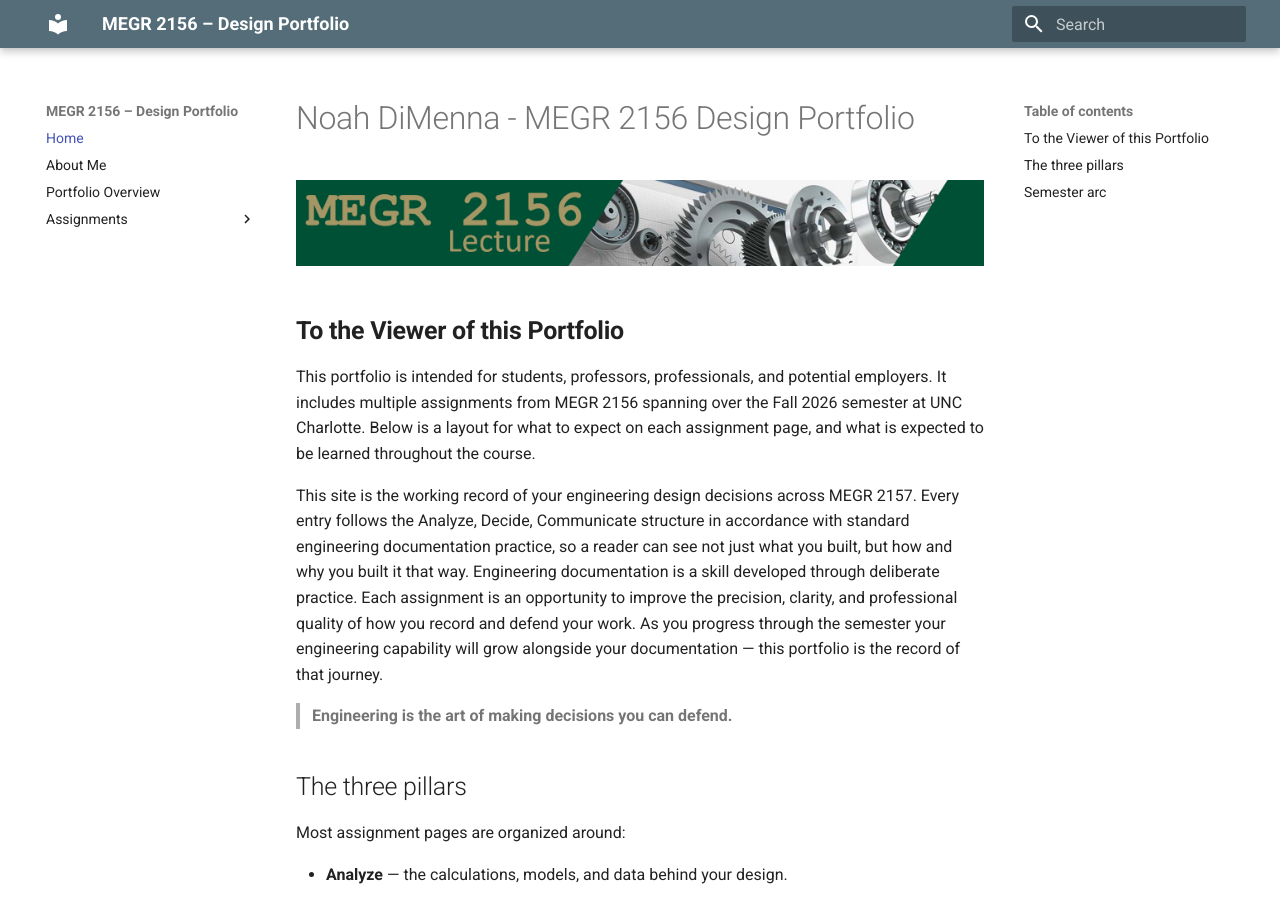
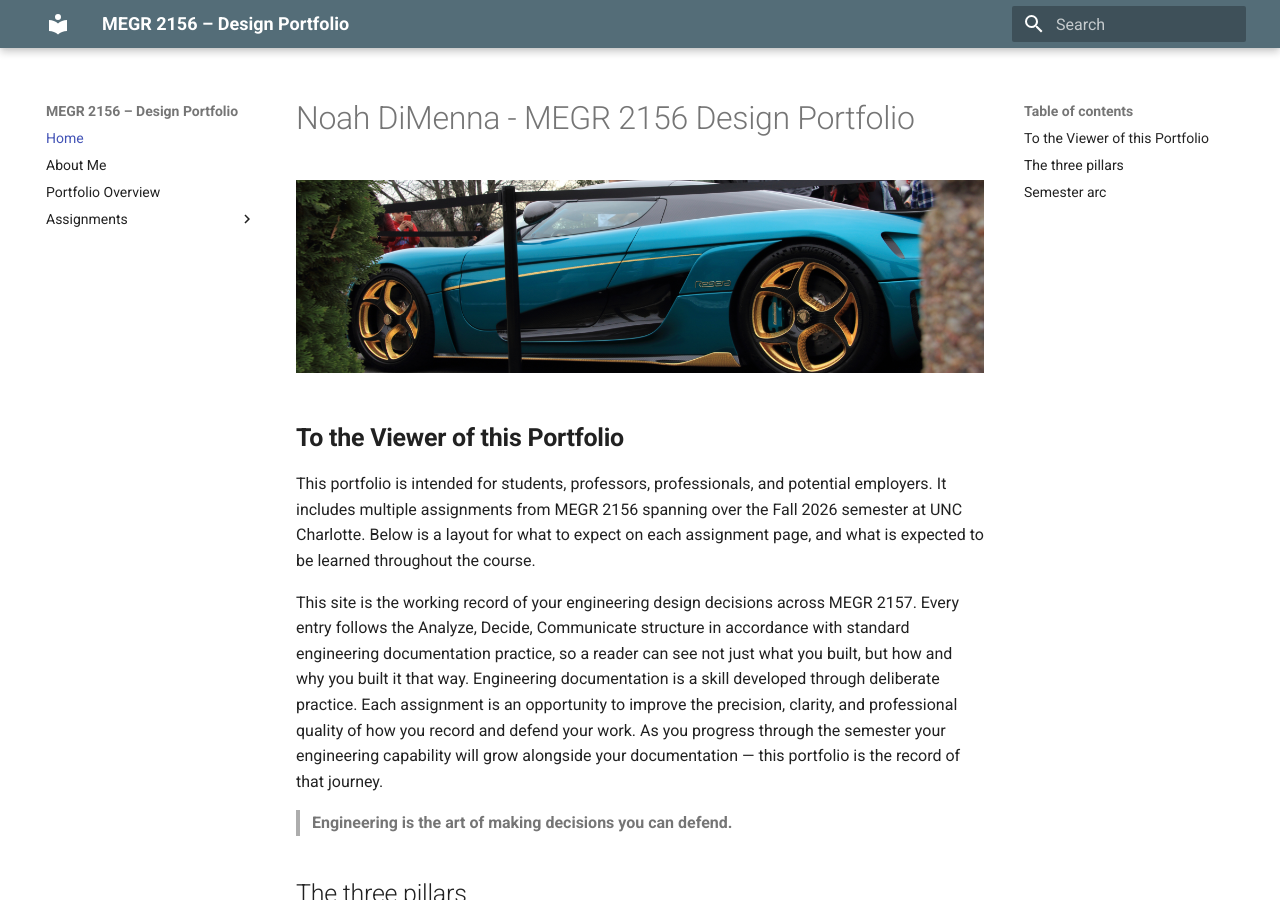
Before and after one commit to Noah-DiMenna/megr2156-portfolio, an MkDocs documentation site: the page built from docs/index.md, in a window 1280 px wide and 900 px high. Built offline with MkDocs 1.6.1 and Material for MkDocs 9.7.7, drawn with Linux system fonts in a browser that asks for light colours.

Commit message:
Change cover photo in design portfolio
Updated the cover photo in the portfolio.

```diff
--- a/docs/index.md
+++ b/docs/index.md
@@ -1,6 +1,6 @@
 # Noah DiMenna - MEGR 2156 Design Portfolio
 
-![MEGR 2156-7 Title](MEGR2156title.png)
+![Cover Photo](Mclaren-Slim.jpg)
 
 ## **To the Viewer of this Portfolio**
 This portfolio is intended for students, professors, professionals, and potential employers. It includes multiple assignments from MEGR 2156 spanning over the Fall 2026 semester at UNC Charlotte. Below is a layout for what to expect on each assignment page, and what is expected to be learned throughout the course.
```
